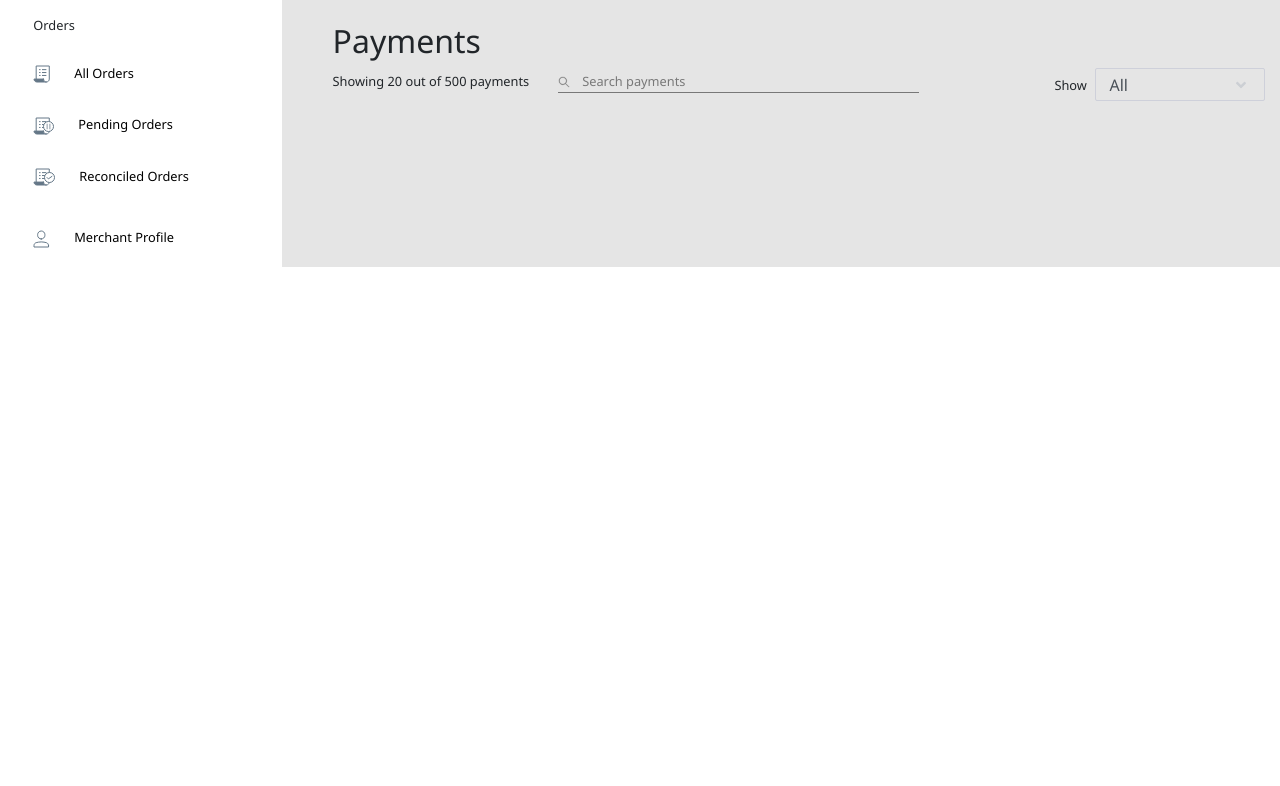
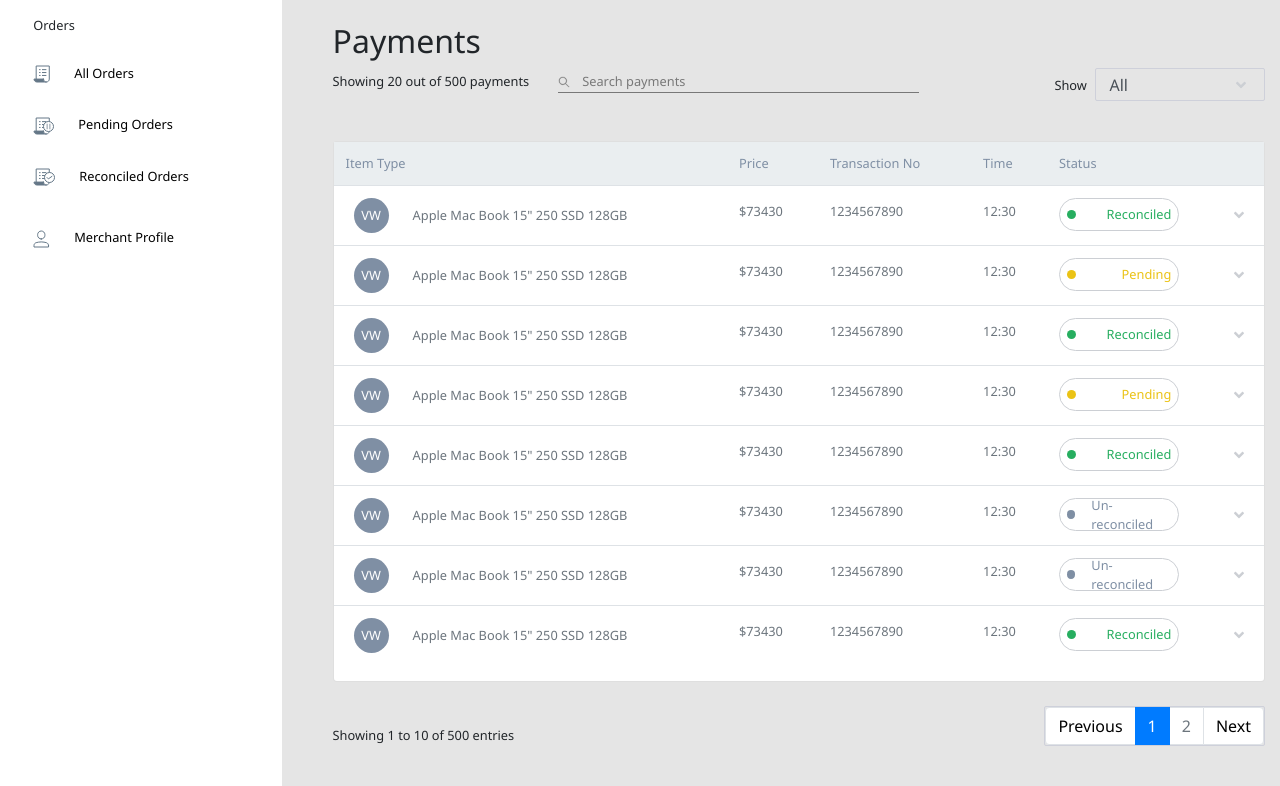
Before and after one commit to Ad3mola/trans-monitor, a React (Create React App) app: page / in a window 1280 px wide. Shown: the part 607-1393 px from the top of the page. Before the commit the page ends 874 px from the top, so only its background shows below. Built offline with nearby package versions, Linux system fonts and the light colour scheme.

Commit message:
add payment table

```diff
--- /dev/null
+++ b/src/components/TableNav.js
@@ -0,0 +1,50 @@
+import React from "react";
+import styled from "styled-components";
+
+const TableNavStyle = styled.div`
+  .pagination {
+    border: 1px solid #ced0da;
+    border-radius: 2px;
+    a {
+      color: black;
+    }
+  }
+`;
+
+function TableNav() {
+  return (
+    <TableNavStyle className="my-4">
+      <div className="d-flex justify-content-between align-items-center">
+        <div>
+          <small>Showing 1 to 10 of 500 entries</small>
+        </div>
+        <nav aria-label="...">
+          <ul className="pagination">
+            <li className="page-item">
+              <a className="page-link" href="#" tabIndex="-1">
+                Previous
+              </a>
+            </li>
+            <li className="page-item active">
+              <a className="page-link" href="#">
+                1
+              </a>
+            </li>
+            <li className="page-item disabled">
+              <a className="page-link" href="#">
+                2 <span className="sr-only">(current)</span>
+              </a>
+            </li>
+            <li className="page-item">
+              <a className="page-link" href="#">
+                Next
+              </a>
+            </li>
+          </ul>
+        </nav>
+      </div>
+    </TableNavStyle>
+  );
+}
+
+export default TableNav;
--- /dev/null
+++ b/src/components/TableRow.js
@@ -0,0 +1,44 @@
+import React from "react";
+import { FontAwesomeIcon } from "@fortawesome/react-fontawesome";
+import { faAngleDown } from "@fortawesome/free-solid-svg-icons/faAngleDown";
+
+function TableRow({ product, price, transactionNumber, time, status }) {
+  return (
+    <tr>
+      <td className="pr-0">
+        <div className="d-flex align-items-center ml-2">
+          <div className="initials">
+            <small>VW</small>
+          </div>
+          <small className="text-muted ml-4">{product}</small>
+        </div>
+      </td>
+      <td>
+        <div>
+          <small className="text-muted">{price}</small>
+        </div>
+      </td>
+      <td>
+        <div>
+          <small className="text-muted">{transactionNumber}</small>
+        </div>
+      </td>
+      <td>
+        <div>
+          <small className="text-muted">{time}</small>
+        </div>
+      </td>
+      <td>
+        <div className="d-flex align-items-center justify-content-between mr-2">
+          <div className={"status-container " + status}>
+            <div className="mr-3 dot "></div>
+            <smal className={status}>{status}</smal>
+          </div>
+          <FontAwesomeIcon icon={faAngleDown} className="table-icon " />
+        </div>
+      </td>
+    </tr>
+  );
+}
+
+export default TableRow;
--- /dev/null
+++ b/src/components/TradesTable.js
@@ -0,0 +1,40 @@
+import React from "react";
+
+import { TradesTableStyle } from "../styles/MonitorStyles";
+import TableRow from "./TableRow";
+import payments from "../payments.json";
+import TableNav from "./TableNav";
+
+function TradesTable() {
+  return (
+    <>
+      <TradesTableStyle className="card w-100 p-0 trades-table-card">
+        <table className="table">
+          <thead className="table-head">
+            <tr className="table-row">
+              <th>Item Type</th>
+              <th>Price</th>
+              <th>Transaction No</th>
+              <th>Time</th>
+              <th>Status</th>
+            </tr>
+          </thead>
+          <tbody>
+            {payments.map((c) => (
+              <TableRow
+                product={c.product}
+                price={c.price}
+                transactionNumber={c.transactionNumber}
+                status={c.status}
+                time={c.time}
+              />
+            ))}
+          </tbody>
+        </table>
+      </TradesTableStyle>
+      <TableNav />
+    </>
+  );
+}
+
+export default TradesTable;
--- a/src/pages/Monitor.js
+++ b/src/pages/Monitor.js
@@ -5,6 +5,7 @@ import { MonitorStyle } from "../styles/MonitorStyles";
 import ChartContainer from "../components/ChartContainer";
 import TransInfoWrapper from "../components/TransInfoWrapper";
 import TableHeader from "../components/TableHeader";
+import TradesTable from "../components/TradesTable";
 
 function Monitor() {
   return (
@@ -24,6 +25,7 @@ function Monitor() {
         <h2>Payments</h2>
         <TableHeader />
       </div>
+      <TradesTable />
     </MonitorStyle>
   );
 }
--- /dev/null
+++ b/src/payments.json
@@ -0,0 +1,58 @@
+[
+  {
+    "product": "Apple Mac Book 15\" 250 SSD 128GB",
+    "price": "$73430",
+    "transactionNumber": "1234567890",
+    "time": "12:30",
+    "status": "Reconciled"
+  },
+  {
+    "product": "Apple Mac Book 15\" 250 SSD 128GB",
+    "price": "$73430",
+    "transactionNumber": "1234567890",
+    "time": "12:30",
+    "status": "Pending"
+  },
+  {
+    "product": "Apple Mac Book 15\" 250 SSD 128GB",
+    "price": "$73430",
+    "transactionNumber": "1234567890",
+    "time": "12:30",
+    "status": "Reconciled"
+  },
+  {
+    "product": "Apple Mac Book 15\" 250 SSD 128GB",
+    "price": "$73430",
+    "transactionNumber": "1234567890",
+    "time": "12:30",
+    "status": "Pending"
+  },
+  {
+    "product": "Apple Mac Book 15\" 250 SSD 128GB",
+    "price": "$73430",
+    "transactionNumber": "1234567890",
+    "time": "12:30",
+    "status": "Reconciled"
+  },
+  {
+    "product": "Apple Mac Book 15\" 250 SSD 128GB",
+    "price": "$73430",
+    "transactionNumber": "1234567890",
+    "time": "12:30",
+    "status": "Un-reconciled"
+  },
+  {
+    "product": "Apple Mac Book 15\" 250 SSD 128GB",
+    "price": "$73430",
+    "transactionNumber": "1234567890",
+    "time": "12:30",
+    "status": "Un-reconciled"
+  },
+  {
+    "product": "Apple Mac Book 15\" 250 SSD 128GB",
+    "price": "$73430",
+    "transactionNumber": "1234567890",
+    "time": "12:30",
+    "status": "Reconciled"
+  }
+]
--- a/src/styles/MonitorStyles.js
+++ b/src/styles/MonitorStyles.js
@@ -79,4 +79,96 @@ export const MonitorStyle = styled.div`
       background: transparent;
     }
   }
+
 `;
+export const TradesTableStyle = styled.div`
+  .table-head {
+    background: #eaeef0;
+    border: 0;
+    color: #bdbdbd;
+    th {
+      font-size: 0.8rem;
+      font-weight: normal;
+      color: #7f8fa4;
+      border: 0;
+    }
+    td small {
+      color: ${(props) => props.theme.lightBlack};
+      font-weight: 700;
+    }
+  }
+  .trader-name {
+    color: ${(props) => props.theme.darkRed};
+  }
+  .table-icon {
+    color: #cccfd4;
+  }
+  .dot {
+    width: 9px;
+    height: 9px;
+    background: #27ae60;
+    border-radius: 50%;
+  }
+  tbody tr {
+    border-bottom: 1px solid #f2f2f2;
+    /* background: #e5e5e5; */
+    cursor: pointer;
+    &:hover {
+      background: #ffffff;
+      box-shadow: 0px 4px 25px rgba(0, 0, 0, 0.06);
+    }
+  }
+  tbody tr:last-child {
+    border-bottom: 0;
+  }
+  .initials {
+    height: 35px;
+    width: 35px;
+    display: flex;
+    justify-content: center;
+    align-items: center;
+    border-radius: 50%;
+    background: #7f8fa4;
+    color: white;
+  }
+  .status-container {
+    width: 120px;
+    height: 33px;
+    border: 1px solid #cccfd4;
+    border-radius: 30px;
+    display: flex;
+    justify-content: space-between;
+    padding: 0 0.52em;
+    align-items: center;
+    font-size: 0.8rem;
+  }
+  .Reconciled {
+    color: #27ae60;
+    .dot {
+      background: #27ae60;
+    }
+  }
+  .Pending {
+    color: #ebc315;
+    .dot {
+      background: #ebc315;
+    }
+  }
+  .Un-reconciled {
+    color: #7f8fa4;
+    .dot {
+      background: #7f8fa4;
+    }
+  }
+
+  @media (max-width: 576px) {
+    .table-head {
+      th {
+        font-size: 0.8rem;
+      }
+    }
+    td {
+      font-size: 0.8rem;
+    }
+  }
+`;
```
